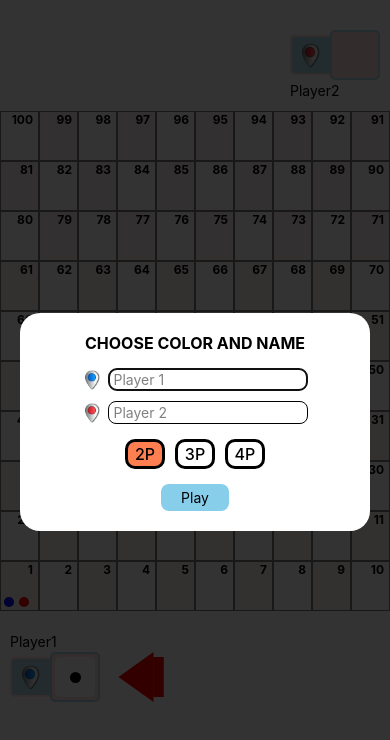
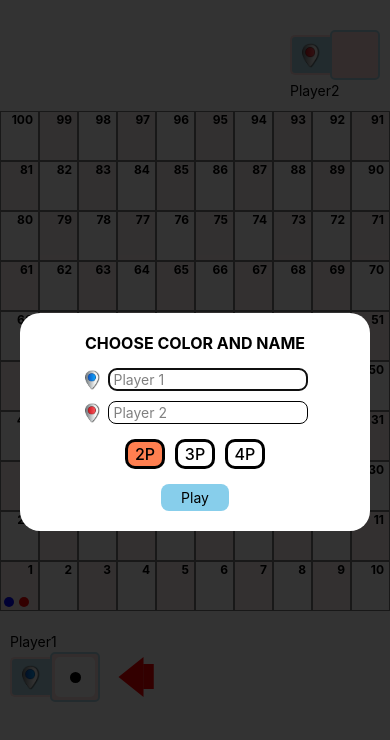
Before and after one commit to srikanth41684/snakeAndLadder, a React Native app: screen /play in a window 390 px wide. Shown: the top 740 px of the page. Built offline with nearby package versions, Linux system fonts and the light colour scheme.

Commit message:
four players design

```diff
--- a/scr/main/components/Dice.js
+++ b/scr/main/components/Dice.js
@@ -28,6 +28,18 @@ const Dice = ({
                 color: '#000',
               }}>
               {name !== '' ? name : 'Player1'}
+            </Text>
+          </View>
+        )}
+        {number == 'p4' && (
+          <View>
+            <Text
+              style={{
+                fontSize: 14,
+                lineHeight: 21,
+                color: '#000',
+              }}>
+              {name !== '' ? name : 'Player4'}
             </Text>
           </View>
         )}
--- a/scr/main/components/UserIndicator.js
+++ b/scr/main/components/UserIndicator.js
@@ -36,9 +36,9 @@ const UserIndicator = () => {
           height: 0,
           backgroundColor: 'transparent',
           borderStyle: 'solid',
-          borderTopWidth: 25,
-          borderRightWidth: 35,
-          borderBottomWidth: 25,
+          borderTopWidth: 20,
+          borderRightWidth: 25,
+          borderBottomWidth: 20,
           borderTopColor: 'transparent',
           borderRightColor: 'red',
           borderBottomColor: 'transparent',
@@ -52,9 +52,9 @@ const UserIndicator = () => {
             height: 0,
             backgroundColor: 'transparent',
             borderStyle: 'solid',
-            borderTopWidth: 25,
-            borderRightWidth: 35,
-            borderBottomWidth: 25,
+            borderTopWidth: 20,
+            borderRightWidth: 25,
+            borderBottomWidth: 20,
             borderTopColor: 'transparent',
             borderRightColor: 'transparent',
             borderBottomColor: 'transparent',
@@ -64,7 +64,7 @@ const UserIndicator = () => {
       <View
         style={{
           width: 10,
-          height: 40,
+          height: 25,
           borderWidth: 1,
           borderColor: 'red',
           backgroundColor: 'red',
--- a/scr/main/screens/PlayGameScreen.js
+++ b/scr/main/screens/PlayGameScreen.js
@@ -504,7 +504,7 @@ const PlayGameScreen = () => {
                   player={commObj.player}
                   disePlayerHanlder={disePlayerHanlder}
                   number={'p3'}
-                  name={commObj.playerTwoName}
+                  name={commObj.playerThreeName}
                   src={require('../../../assets/images/yellowkey.png')}
                 />
               </View>
@@ -756,7 +756,7 @@ const PlayGameScreen = () => {
                   player={commObj.player}
                   disePlayerHanlder={disePlayerHanlder}
                   number={'p4'}
-                  name={commObj.playerOneName}
+                  name={commObj.playerFourName}
                   src={require('../../../assets/images/greenkey.png')}
                 />
               </View>
```
